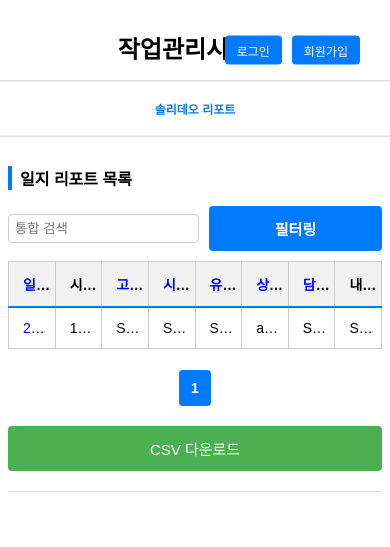
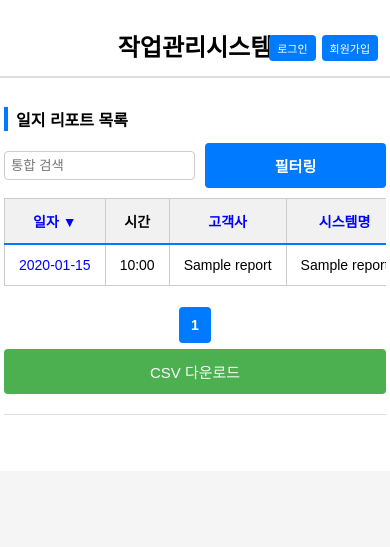
Before and after one commit to jinho-22/report_system, a FastAPI app: page /log_reports in a window 390 px wide. Shown: the top 547 px of the page. Run offline with FastAPI, Linux system fonts and the light colour scheme; tables that the repository leaves empty hold one stand-in row (values such as "Sample post").

Commit message:
2025-08-14 var1

```diff
--- a/static/style.css
+++ b/static/style.css
@@ -471,85 +471,146 @@
 }
 
 /* =========================
-   ✅ 모바일 최적화 추가 스타일
+   📱 모바일 전용 스타일
    ========================= */
-
-/* 공통 터치 영역 확대 */
-button,
-input,
-select,
-textarea,
-a {
-  -webkit-tap-highlight-color: transparent;
-}
-
 @media (max-width: 768px) {
 
+  /* 레이아웃 */
   .container {
     max-width: 100%;
     margin: 0;
-    padding: 16px 8px; /* 좌우 여백 줄이고 위아래 여유 */
+    padding: 16px 4px; /* 좌우 폭 최소화 */
     border-radius: 0;
     box-shadow: none;
-    font-size: 15px; /* 전체 폰트 살짝 확대 */
+    font-size: 15px; /* 글씨 살짝 키움 */
   }
 
-  /* 제목 크기 확대 */
+  /* 상단바 */
+  .top-bar { height: 56px; }
+  .top-bar h1 { font-size: 18px; line-height: 56px; }
+
+  /* 헤더/메뉴 */
+  .header { right: 12px; gap: 6px; }
+  .hamburger {
+    display: inline-block;
+    font-size: 24px;
+    cursor: pointer;
+  }
+  nav {
+    display: none;
+  }
+  nav.open {
+    display: block;
+    position: absolute;
+    left: 0; right: 0; top: 56px;
+    background: #fff;
+    border-bottom: 1px solid #eee;
+    padding: 8px 12px;
+  }
+  nav .menu-item { display: block; }
+  nav > .menu-item > a {
+    display: block;
+    padding: 10px 8px;
+    border-radius: 6px;
+  }
+  .submenu {
+    position: static;
+    display: none !important;
+    border: none;
+    box-shadow: none;
+    min-width: auto;
+  }
+
+  /* 제목, 섹션 타이포 */
   .container > h1 {
     font-size: 20px;
     margin: 16px 0;
   }
   .section h2 {
     font-size: 16px;
+    margin-bottom: 12px;
   }
 
-  /* 입력창, 셀렉트, 텍스트에어리어 크기 키우기 */
+  /* 폼 레이아웃 */
+  .form-row {
+    display: grid;
+    grid-template-columns: 1fr;
+    gap: 10px;
+    margin: 8px 0;
+  }
+  .form-row label {
+    min-width: 0;
+    font-size: 14px;
+  }
   .form-row input,
   .form-row select,
   .form-row textarea {
     min-width: 0;
     width: 100%;
     font-size: 15px;
-    padding: 12px 14px; /* 터치 영역 확대 */
+    padding: 12px 14px;
   }
 
-  /* 라벨 글씨도 조금 키움 */
-  .form-row label {
-    font-size: 14px;
+  /* 버튼 */
+  .button-group {
+    gap: 8px;
   }
-
-  /* 버튼 크게 */
   .button-group button,
   .filter-bar button,
   .csv-download-btn {
     font-size: 15px;
     padding: 12px 16px;
-    width: 100%; /* 모바일에서 가로 꽉 차게 */
+    width: 100%; /* 폭 100% */
   }
 
-  /* 필터 섹션도 버튼/입력 전부 큰 크기로 */
+  /* 필터 섹션 */
+  #filter-section {
+    grid-template-columns: 1fr; /* 1열 */
+    gap: 10px;
+  }
   #filter-section input,
   #filter-section select {
     font-size: 15px;
     padding: 10px 12px;
   }
   #filter-section .button-group {
-    flex-direction: column; /* 버튼 세로 배치 */
+    flex-direction: column;
+    justify-content: stretch;
   }
   #filter-section .button-group button {
     width: 100%;
   }
 
-  /* 테이블도 글씨+셀 높이 확대 */
-  table th, table td {
+  /* 테이블 */
+  table {
+    display: block;
+    width: 100%;
+    overflow-x: auto;
+    white-space: nowrap;
+    -webkit-overflow-scrolling: touch;
+  }
+  table th,
+  table td {
     padding: 12px 14px;
     font-size: 14px;
   }
 
-  /* 페이지네이션 터치 영역 확대 */
+  /* 페이지네이션 */
   .pagination a,
   .pagination .current {
     padding: 10px 12px;
     font-size: 14px;
   }
+
+  /* 다운로드 영역 */
+  .download-link { margin-top: 16px; }
 }
+
+/* 초소형 화면 보완 */
+@media (max-width: 400px) {
+  .top-bar h1 { font-size: 16px; }
+  .header a { font-size: 11px; padding: 5px 8px; }
+  .form-row input,
+  .form-row select,
+  .form-row textarea { font-size: 13px; }
+}
--- a/templates/report/log.html
+++ b/templates/report/log.html
@@ -10,7 +10,7 @@
 <body>
   {% include 'layout/header.html' %}
   <div class="container">
-    <h1>일지 등록</h1>
+    <h1>솔리데오 일간 보고</h1>
     <form method="post" action="/log/submit" onsubmit="return validateForm()">
       <div class="section">
         <h2>기본 정보</h2>
```
